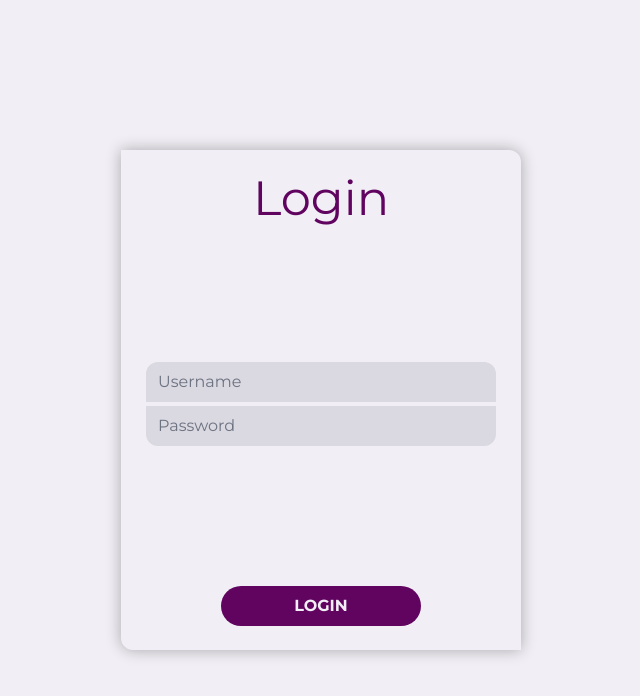
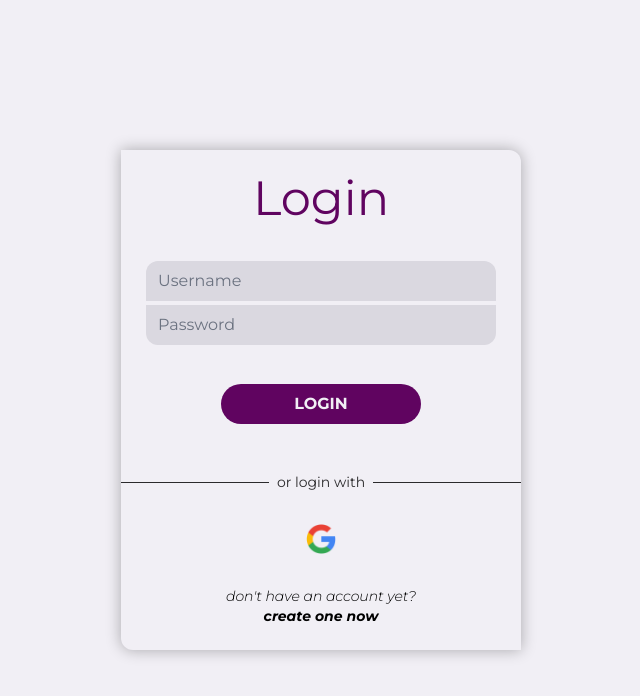
Before and after one commit to LeandroRochAlg/job-failure, a Vue app: page /login in a window 1280 px wide. Shown: the top 696 px of the page, without its empty margins (319-959 px from the left). Built offline with nearby package versions, Linux system fonts and the light colour scheme; no server answers.

Commit message:
chore: Update vue-tsc dependency to version 1.6.5 and add Alternative component for registration link in LoginForm.vue

```diff
--- a/package.json
+++ b/package.json
@@ -25,6 +25,6 @@
     "tailwindcss": "^3.4.6",
     "typescript": "^5.2.2",
     "vite": "^5.2.0",
-    "vue-tsc": "^2.0.6"
+    "vue-tsc": "^1.6.5"
   }
 }
--- /dev/null
+++ b/src/components/auth/Alternative.vue
@@ -0,0 +1,10 @@
+<template>
+    <div class="text-center text-sm italic my-6">
+        <p class="font-light">don't have an account yet?</p>
+        <p class="font-bold hover:underline"><a href="/register">create one now</a></p>
+    </div>
+</template>
+
+<script setup lang="ts">
+
+</script>
--- a/src/components/auth/LoginForm.vue
+++ b/src/components/auth/LoginForm.vue
@@ -1,5 +1,5 @@
 <template>
-    <div class="w-[400px] h-[500px] mx-auto font-montserrat flex flex-col align-middle bg-light rounded-tr-xl rounded-bl-xl shadow-xl">
+    <div class="w-[400px] h-[500px] mx-auto font-montserrat flex flex-col align-middle bg-light rounded-tr-xl rounded-bl-xl shadow-xl justify-between">
         <form @submit.prevent="login" class="flex flex-col h-full justify-between w-full">
             <Title title="Login"/>
             <div class="w-full flex flex-col">
@@ -8,6 +8,15 @@
             </div>
             <Button title="Login"/>
         </form>
+        <div class="w-full flex items-center justify-center my-6">
+            <div class="flex-grow border-t border-dark"></div>
+            <span class="mx-2 text-dark text-sm">or login with</span>
+            <div class="flex-grow border-t border-dark"></div>
+        </div>
+        <button class="flex mx-auto hover:bg-darkLight p-2 rounded-xl">
+            <img :src="googleLogo" alt="Google Logo" class="w-[30px]">
+        </button>
+        <Alternative/>
     </div>
 </template>
 
@@ -17,6 +26,8 @@ import { useAuthStore } from '../../stores/auth';
 import Button from './Button.vue';
 import Input from './Input.vue';
 import Title from './Title.vue';
+import Alternative from './Alternative.vue';
+import googleLogo from '../../assets/Google.png';
 
 const authStore = useAuthStore();
 const username = ref('');
```
Also changed, not shown: src/assets/Google.png (added), 1 other file (tests, documents, lock files or other folders).
